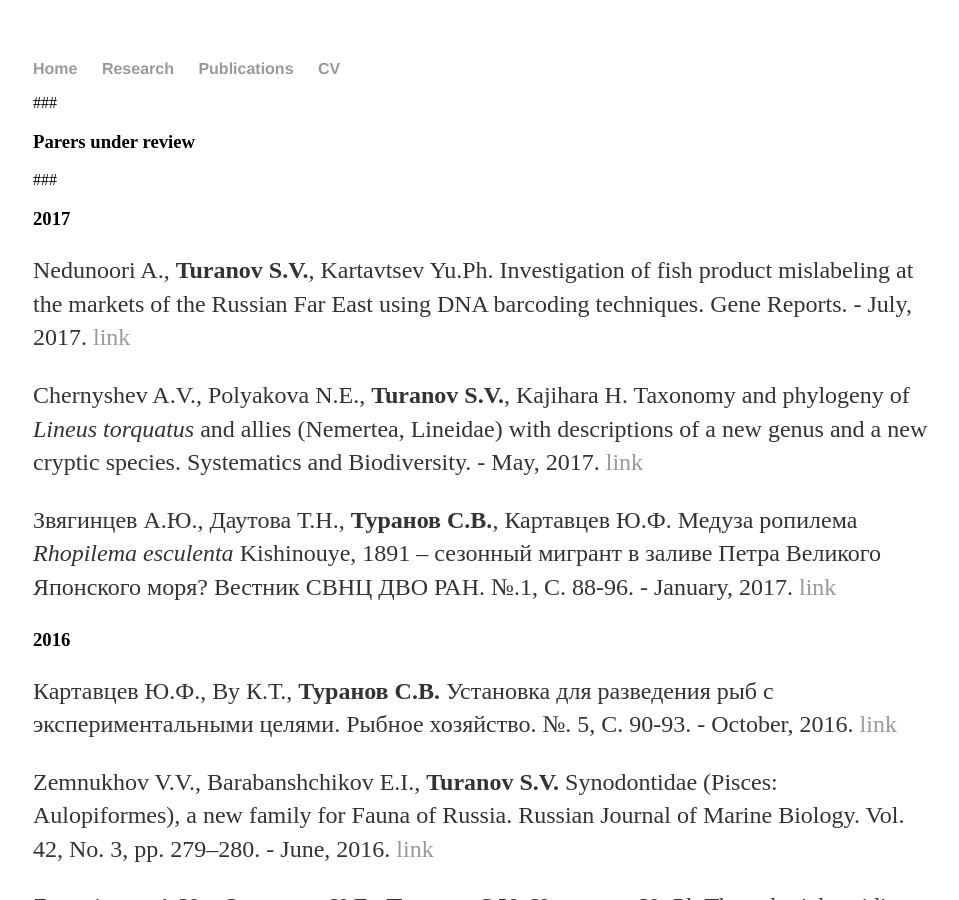
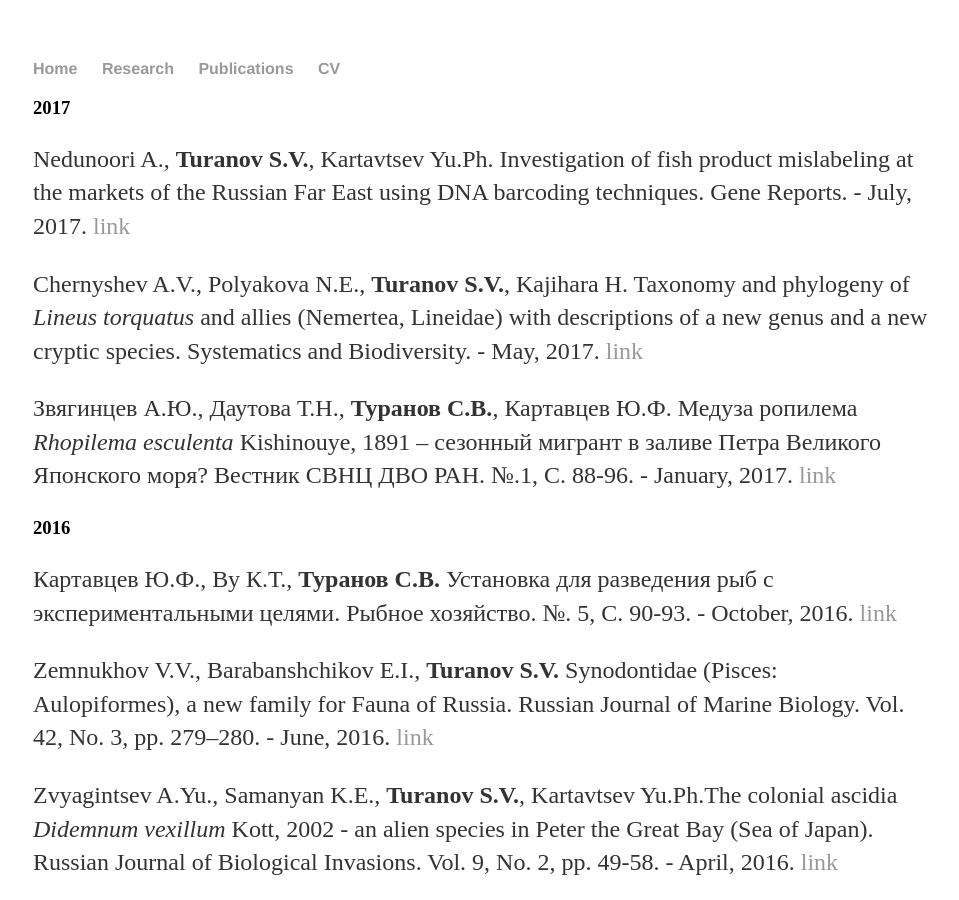
Before and after one commit to Sturcoal/Sturcoal.github.io, a Jekyll site: the page built from Publications.html, in a window 1280 px wide and 900 px high. Shown: the whole window, without its empty margins (159-1118 px from the left). Built offline with Jekyll 4.4.1, drawn with Linux system fonts in a browser that asks for light colours.

Commit message:
Update Publications.html

```diff
--- a/Publications.html
+++ b/Publications.html
@@ -3,7 +3,6 @@ layout: default
 title: Sergei Turanov
 ---
 <div class="blurb">
-	### <h3>Parers under review</h3> ###
 	<h3>2017</h3>
 	<p>Nedunoori A., <b>Turanov S.V.</b>, Kartavtsev Yu.Ph. Investigation of fish product mislabeling at the markets of the Russian Far East using DNA barcoding techniques. Gene Reports. - July, 2017. <a href="http://ac.els-cdn.com/S2452014417300547/1-s2.0-S2452014417300547-main.pdf?_tid=e104ef96-6dbf-11e7-8393-00000aab0f01&acdnat=1500605834_b4d687045360cacf8e1ba0c70b0009fc">link</a> <p>
 	<p>Chernyshev A.V., Polyakova N.E., <b>Turanov S.V.</b>, Kajihara H. Taxonomy and phylogeny of <i>Lineus torquatus</i> and allies (Nemertea, Lineidae) with descriptions of a new genus and a new cryptic species. Systematics and Biodiversity. - May, 2017. <a href="http://www.tandfonline.com/doi/abs/10.1080/14772000.2017.1317672">link</a> <p>
```
